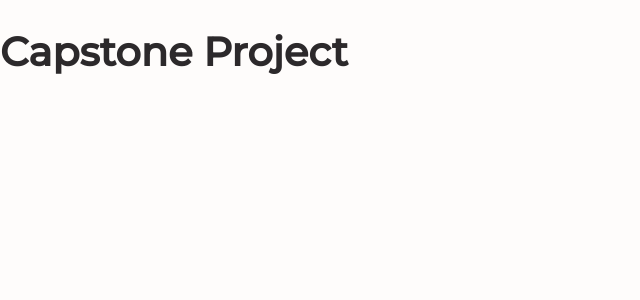
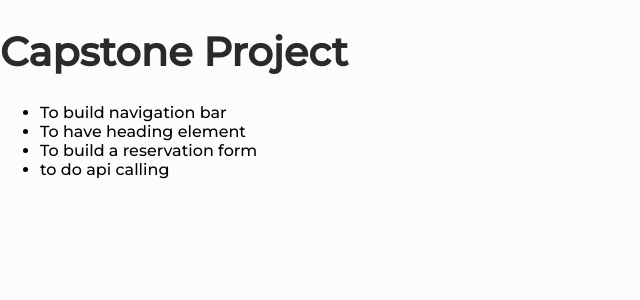
Before and after one commit to Tanushree227/capstone_project, a React (Create React App) app: page / in a window 1280 px wide. Shown: the top 300 px of the page, without its empty margins (0-640 px from the left). Built offline with nearby package versions, Linux system fonts and the light colour scheme.

Commit message:
tasks for capstone project

```diff
--- a/src/App.js
+++ b/src/App.js
@@ -2,6 +2,12 @@ function App() {
   return (
     <div>
       <h1>Capstone Project</h1>
+      <ul>
+        <li>To build navigation bar</li>
+        <li>To have heading element</li>
+        <li>To build a reservation form</li>
+        <li>to do api calling</li>
+      </ul>
     </div>
   );
 }
```
